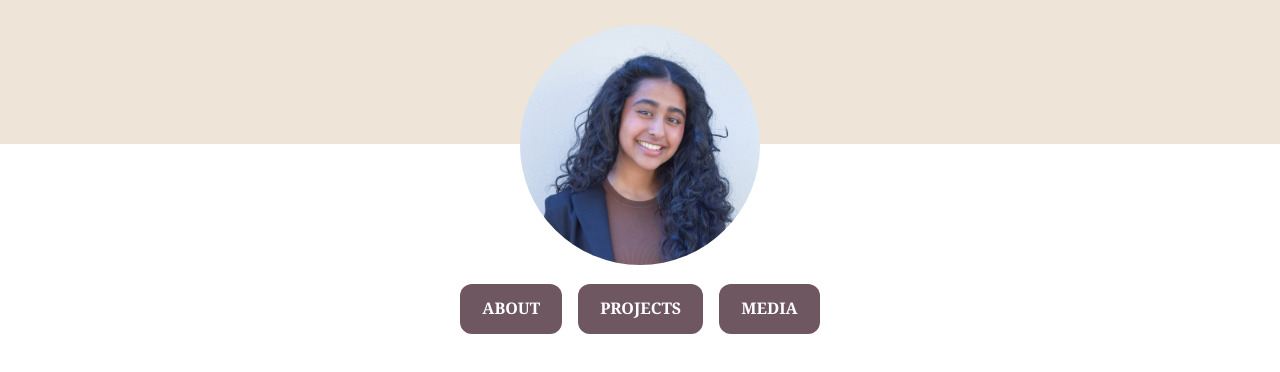
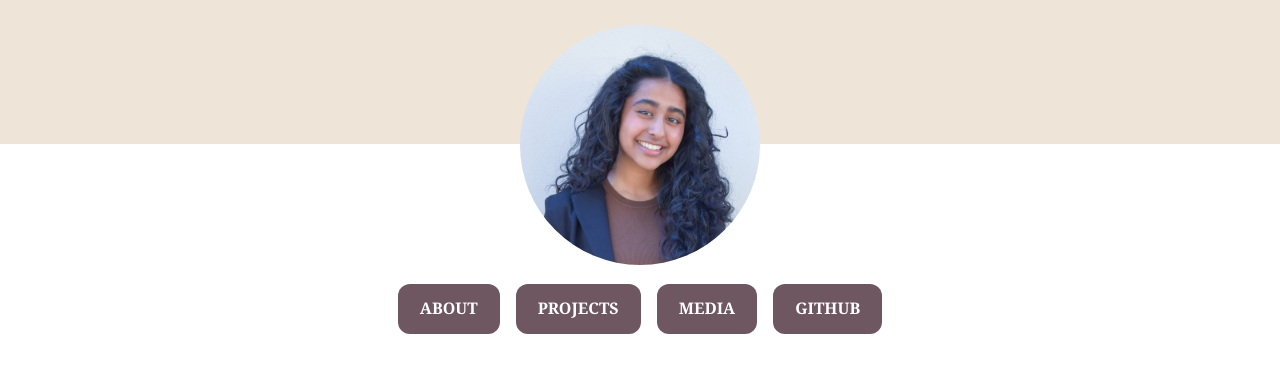
Before and after one commit to raina13-cell/my-website, a plain HTML site: page index.html in a window 1280 px wide. Drawn offline with Linux system fonts and the light colour scheme.

Commit message:
Update site with GitHub button

```diff
--- a/index.html
+++ b/index.html
@@ -28,6 +28,7 @@
         <a href="pages/about.html" class="btn">ABOUT</a>
         <a href="pages/projects.html" class="btn">PROJECTS</a>
         <a href="pages/media.html" class="btn">MEDIA</a>
+        <a href="https://github.com/raina13-cell" class="btn">GITHUB</a>
     </div>
 
 </body>
```
Also changed, not shown: 2 other files.
